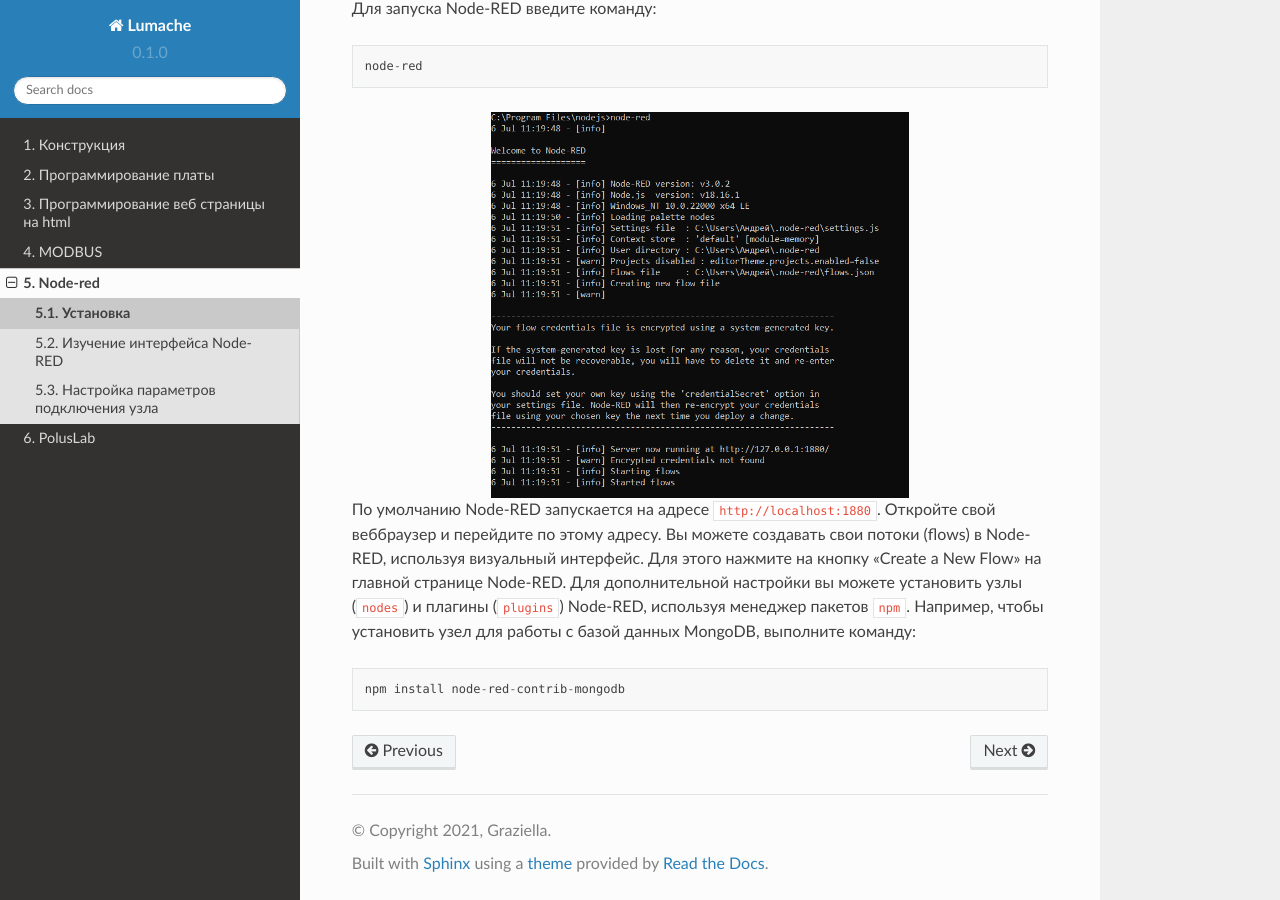
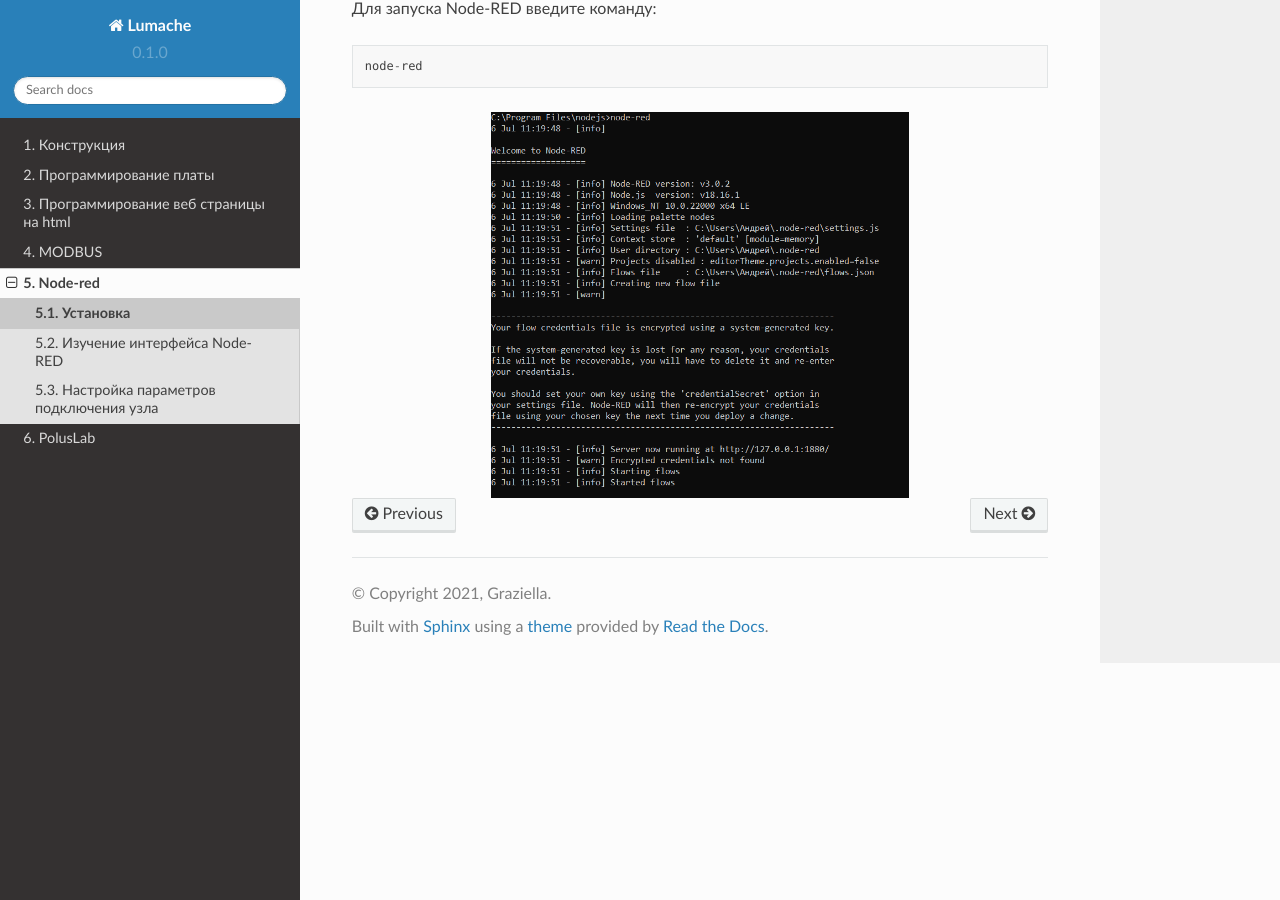
Before and after one commit to BBanwz/book_AL_GH, a Sphinx documentation site: the page built from docs/5NodeRed/1setup.rst, in a window 1280 px wide and 900 px high, scrolled down 1072 px. Built offline with Sphinx 7.4.7 and the Read the Docs theme 2.0.0, drawn with Linux system fonts in a browser that asks for light colours.

Commit message:
Update 1setup.rst

```diff
--- a/docs/5NodeRed/1setup.rst
+++ b/docs/5NodeRed/1setup.rst
@@ -40,8 +40,3 @@
        :width: 60%
        :align: center
        :alt: установка
-
-
-По умолчанию Node-RED запускается на адресе ``http://localhost:1880``. Откройте свой веббраузер и перейдите по этому адресу. Вы можете создавать свои потоки (flows) в Node-RED, используя визуальный интерфейс. Для этого нажмите на кнопку «Create a New Flow» на главной странице Node-RED. Для дополнительной настройки вы можете установить узлы (``nodes``) и плагины (``plugins``) Node-RED, используя менеджер пакетов ``npm``. Например, чтобы установить узел для работы с базой данных MongoDB, выполните команду::
-
-  npm install node-red-contrib-mongodb
```
